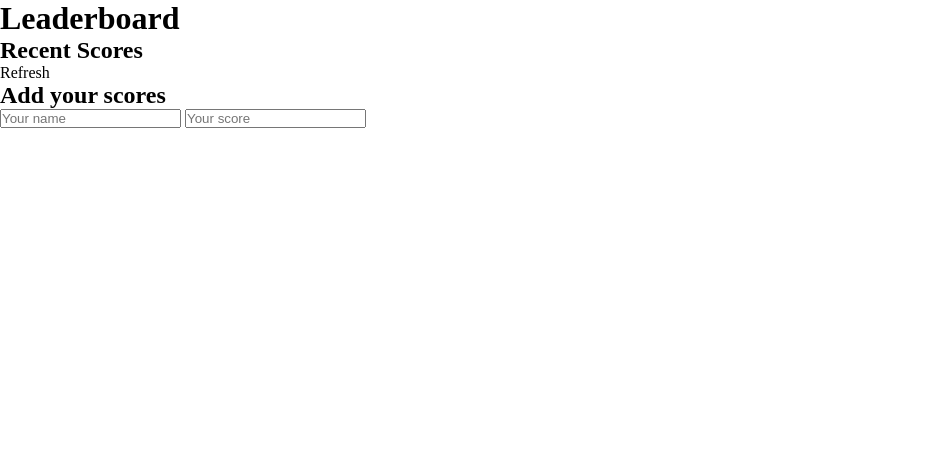
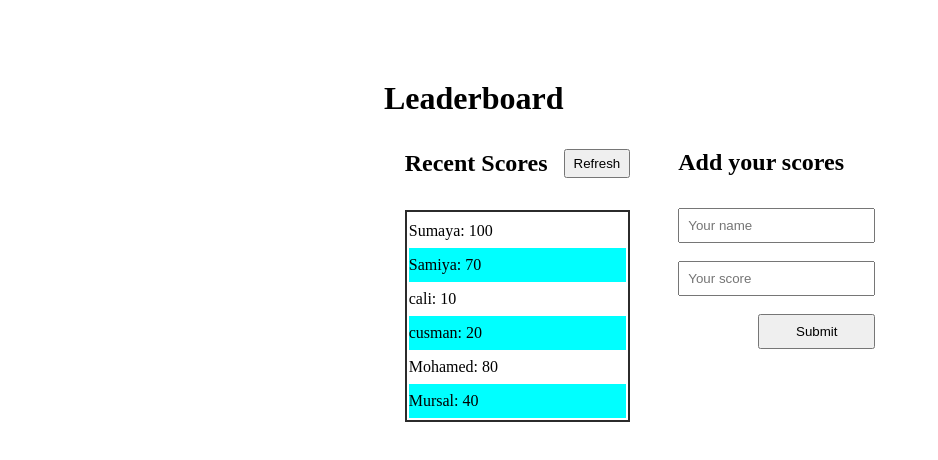
Before and after one commit to saluumaa/Leader-board, a website built with webpack: page src/index.html in a window 1280 px wide. Shown: the whole page, without its empty margins (0-938 px from the left). Built offline with nearby package versions, Linux system fonts and the light colour scheme.

Commit message:
Add basic style for the leaderboard

```diff
--- a/src/index.html
+++ b/src/index.html
@@ -8,13 +8,16 @@
 </head>
 <body>
     <h1>Leaderboard</h1>
+    <div class="container">
     <section class="left-leader">
         <div class="score-header">
             <h2>Recent Scores</h2>
-            <p>Refresh</p>
+            <button class="refresh">Refresh</button>
         </div>
         <div class="scores">
-
+            <table>
+                <tbody></tbody>
+            </table>
         </div>
     </section>
     <section class="right-leader">
@@ -22,7 +25,9 @@
         <form>
             <input type="text" placeholder="Your name">
             <input type="text" placeholder="Your score">
+            <button class="submit">Submit</button>
         </form>
     </section>
+</div>
 </body>
 </html>
--- a/src/index.js
+++ b/src/index.js
@@ -1 +1,4 @@
 import './style.css';
+import displayData from './modules/add.js';
+
+displayData();
--- /dev/null
+++ b/src/modules/add.js
@@ -0,0 +1,42 @@
+const scores = [
+  {
+    name: 'Sumaya',
+    result: 100,
+  },
+  {
+    name: 'Samiya',
+    result: 70,
+  },
+  {
+    name: 'cali',
+    result: 10,
+  },
+  {
+    name: 'cusman',
+    result: 20,
+  },
+  {
+    name: 'Mohamed',
+    result: 80,
+  },
+  {
+    name: 'Mursal',
+    result: 40,
+  },
+];
+
+function displayData() {
+  scores.forEach((score) => {
+    const tbody = document.querySelector('tbody');
+    const rowHolder = document.createElement('div');
+    rowHolder.className = 'rowholder';
+    rowHolder.innerHTML += `
+       <tr>
+       <td>${score.name}:</td>
+       <td>${score.result}</td>
+       </tr>
+    `;
+    tbody.appendChild(rowHolder);
+  });
+}
+export default displayData;
--- a/src/style.css
+++ b/src/style.css
@@ -3,3 +3,65 @@
   margin: 0;
   box-sizing: border-box;
 }
+
+h1 {
+  font-size: 2rem;
+  margin: 5rem 30% 2rem 30%;
+}
+
+.container {
+  display: flex;
+  justify-content: center;
+  height: 100vh;
+  gap: 3rem;
+  font-size: 1rem;
+}
+
+.left-leader {
+  display: flex;
+  flex-direction: column;
+}
+
+.score-header {
+  display: flex;
+  align-items: center;
+  gap: 16px;
+}
+
+.refresh {
+  padding: 5px 8px;
+}
+
+.scores {
+  border: 2px solid rgb(43, 43, 43);
+  margin-top: 2rem;
+}
+
+table {
+  width: 100%;
+}
+
+.rowholder {
+  padding-bottom: 8px;
+  padding-top: 8px;
+}
+
+.rowholder:nth-child(even) {
+  background-color: aqua;
+}
+
+form {
+  display: flex;
+  flex-direction: column;
+  gap: 18px;
+  margin-top: 2rem;
+}
+
+form input {
+  padding: 8px;
+}
+
+.submit {
+  margin-left: 5rem;
+  padding: 8px 10px;
+}
```
Also changed, not shown: dist/index.bundle.js, dist/index.html.
